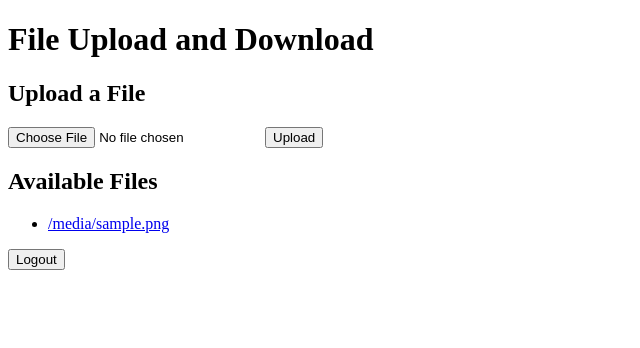
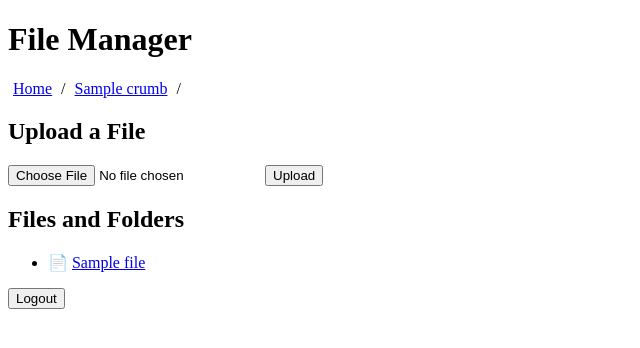
Before and after one commit to Surote/pvc-extract, a Flask app: template templates/index.html in a window 1280 px wide. Shown: the top 348 px of the page, without its empty margins (0-640 px from the left). Run offline with Flask 3, Linux system fonts and the light colour scheme; the template is opened without the code that fills it: most values are stand-ins (such as "Sample title", 1, 10 or a date in 2020).

Commit message:
feat: add traverse to folder

```diff
--- a/app.py
+++ b/app.py
@@ -20,32 +20,68 @@ def login_required(f):
     return decorated_function
 
 @app.route('/')
+@app.route('/<path:subpath>')
 @login_required
-def index():
-    files = os.listdir(app.config['UPLOAD_FOLDER'])
-    return render_template('index.html', files=files)
+def index(subpath=''):
+    current_path = os.path.join(app.config['UPLOAD_FOLDER'], subpath)
+    if not os.path.exists(current_path):
+        flash("Directory not found")
+        return redirect(url_for('index'))
+
+    files = []
+    for item in os.listdir(current_path):
+        full_path = os.path.join(current_path, item)
+        is_dir = os.path.isdir(full_path)
+        rel_path = os.path.join(subpath, item) if subpath else item
+        files.append({
+            'name': item,
+            'is_dir': is_dir,
+            'path': rel_path
+        })
+
+    breadcrumbs = []
+    if subpath:
+        parts = subpath.split('/')
+        current = ''
+        for part in parts:
+            current = os.path.join(current, part)
+            breadcrumbs.append({'name': part, 'path': current})
+
+    return render_template('index.html',
+                         files=files,
+                         current_path=subpath,
+                         breadcrumbs=breadcrumbs)
 
 @app.route('/upload', methods=['POST'])
 @login_required
 def upload_file():
+    current_path = request.form.get('current_path', '')
+
     if 'file' not in request.files:
         flash("No file part")
-        return redirect(url_for('index'))
+        return redirect(url_for('index', subpath=current_path))
 
     file = request.files['file']
     if file.filename == '':
         flash("No selected file")
-        return redirect(url_for('index'))
+        return redirect(url_for('index', subpath=current_path))
 
-    file_path = os.path.join(app.config['UPLOAD_FOLDER'], file.filename)
-    file.save(file_path)
+    upload_path = os.path.join(app.config['UPLOAD_FOLDER'], current_path, file.filename)
+    os.makedirs(os.path.dirname(upload_path), exist_ok=True)
+    file.save(upload_path)
     flash("File uploaded successfully")
-    return redirect(url_for('index'))
+    return redirect(url_for('index', subpath=current_path))
 
-@app.route('/download/<filename>', methods=['GET'])
+@app.route('/download/<path:filepath>')
 @login_required
-def download_file(filename):
-    return send_from_directory(app.config['UPLOAD_FOLDER'], filename, as_attachment=True)
+def download_file(filepath):
+    directory = os.path.dirname(filepath)
+    filename = os.path.basename(filepath)
+    return send_from_directory(
+        os.path.join(app.config['UPLOAD_FOLDER'], directory),
+        filename,
+        as_attachment=True
+    )
 
 @app.route('/login', methods=['GET', 'POST'])
 def login():
@@ -58,7 +94,7 @@ def login():
             flash('Invalid credentials')
     return render_template('login.html')
 
-@app.route('/logout',methods=['POST'])
+@app.route('/logout', methods=['POST'])
 @login_required
 def logout():
     session.pop('logged_in', None)
--- a/templates/index.html
+++ b/templates/index.html
@@ -3,30 +3,53 @@
 <head>
     <meta charset="UTF-8">
     <meta name="viewport" content="width=device-width, initial-scale=1.0">
-    <title>File Upload and Download</title>
+    <title>File Manager</title>
+    <style>
+        .folder { font-weight: bold; }
+        .breadcrumb { margin-bottom: 20px; }
+        .breadcrumb a { margin: 0 5px; }
+    </style>
 </head>
 <body>
-    <h1>File Upload and Download</h1>
+    <h1>File Manager</h1>
 
-    <h2>Upload a File</h2>
+    <!-- Breadcrumb navigation -->
+    <div class="breadcrumb">
+        <a href="{{ url_for('index') }}">Home</a> /
+        {% for crumb in breadcrumbs %}
+            <a href="{{ url_for('index', subpath=crumb.path) }}">{{ crumb.name }}</a> /
+        {% endfor %}
+    </div>
+
     {% with messages = get_flashed_messages() %}
       {% if messages %}
-        <ul>
+        <ul class="messages">
         {% for message in messages %}
           <li>{{ message }}</li>
         {% endfor %}
         </ul>
       {% endif %}
     {% endwith %}
+
+    <h2>Upload a File</h2>
     <form action="{{ url_for('upload_file') }}" method="post" enctype="multipart/form-data">
+        <input type="hidden" name="current_path" value="{{ current_path }}">
         <input type="file" name="file">
         <input type="submit" value="Upload">
     </form>
 
-    <h2>Available Files</h2>
+    <h2>Files and Folders</h2>
     <ul>
     {% for file in files %}
-        <li><a href="{{ url_for('download_file', filename=file) }}">{{ file }}</a></li>
+        <li>
+            {% if file.is_dir %}
+                <span class="folder">📁</span>
+                <a href="{{ url_for('index', subpath=file.path) }}">{{ file.name }}/</a>
+            {% else %}
+                <span>📄</span>
+                <a href="{{ url_for('download_file', filepath=file.path) }}">{{ file.name }}</a>
+            {% endif %}
+        </li>
     {% endfor %}
     </ul>
 
```
